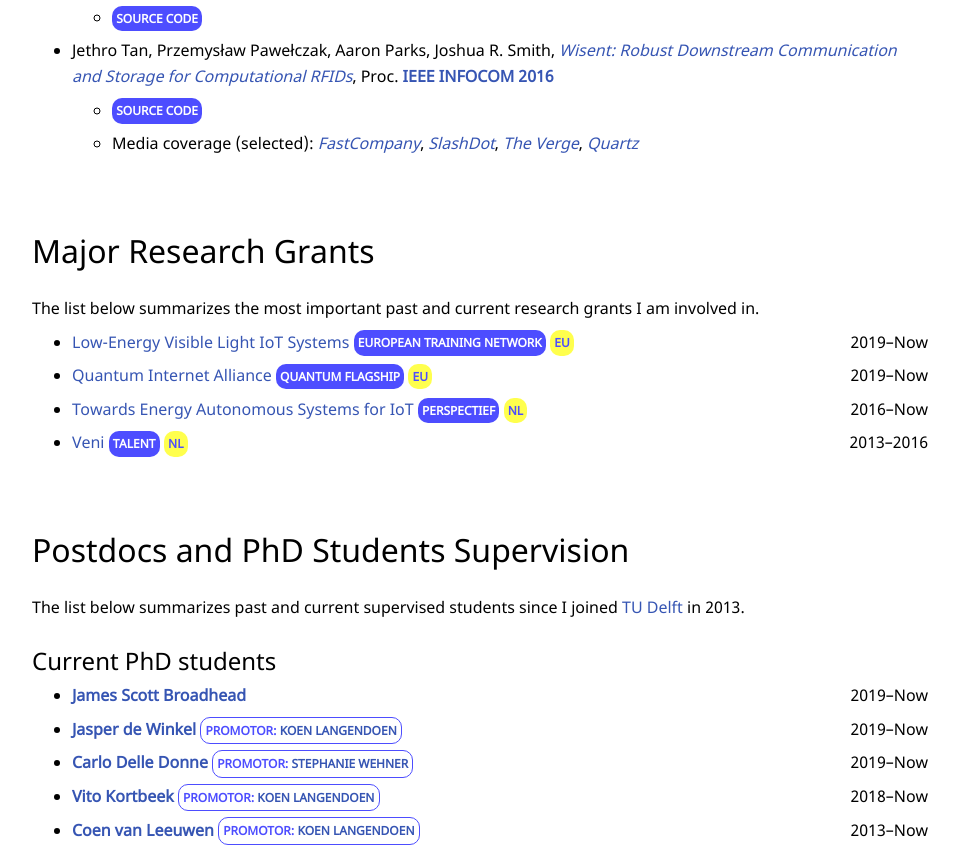
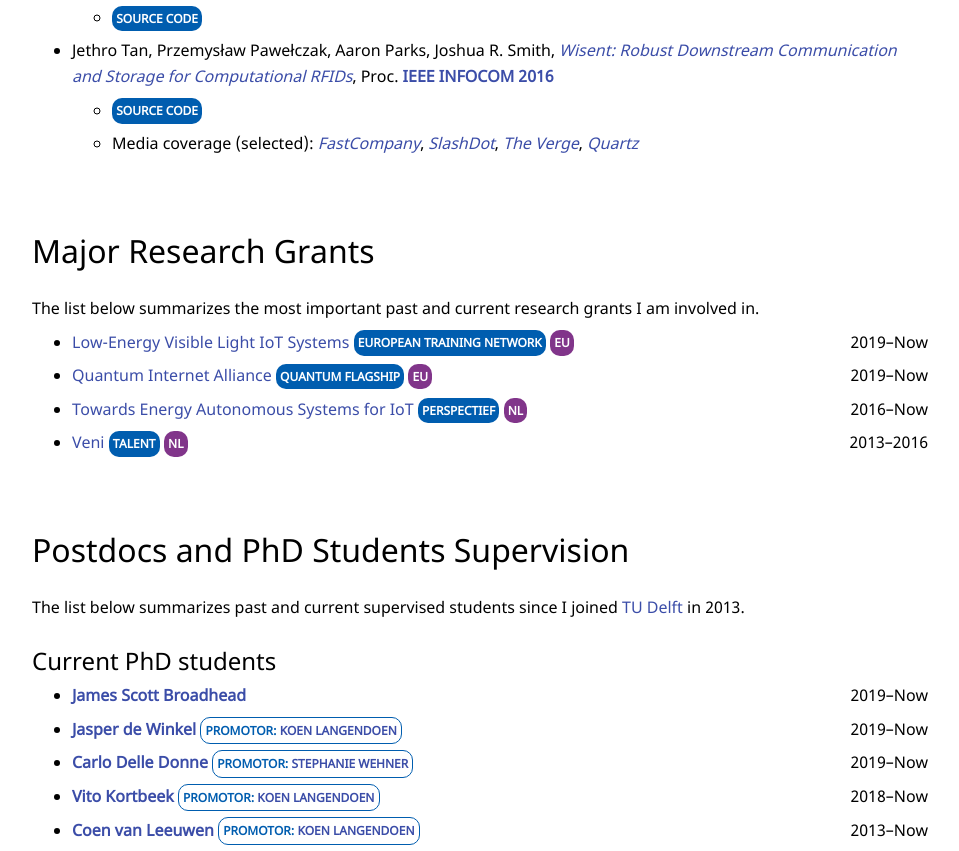
Before and after one commit to przemyslaw-pawelczak/przemyslaw-pawelczak.github.io, a plain HTML site: page index.html in a window 1280 px wide. Shown: the part 1946-2797 px from the top of the page, without its empty margins (160-1119 px from the left). Drawn offline with Linux system fonts and the light colour scheme.

Commit message:
Add files via upload

```diff
--- a/css/lit_adapted.css
+++ b/css/lit_adapted.css
@@ -3,7 +3,7 @@
 * CSS file written by Arham Jain (https://github.com/ajusa)
 *
 * Downloaded from https://github.com/ajusa/lit on November 23, 2020
-* Adapted and revised by Przemyslaw Pawelczak (p.pawelczak@tudelft.nl) on November 26, 2020
+* Adapted and revised by Przemyslaw Pawelczak (p.pawelczak@tudelft.nl) on December 8, 2020
 */
 
 /* Notes */
@@ -17,28 +17,16 @@
 * convert -size 800x200 xc:#4d4dff banner_4d4dff.png
 */
 
-
-/*
-Colors:
-#4d4dff - light blue
-#3655b3 - dark blue
-#ff4d4d - pink
-#b33636 - red
-#ffff4d - yellow
-#ffffff - white
-*/
-
-
 :root {
  --font: 'Noto_Sans';
  --line-height: 0.85em;
  --margin: 20px;
- --color-1: #4d4dff;
- --color-2: #3655b3;
- --color-3: #ff4d4d;
- --color-4: #b33636;
- --color-5: #ffff4d;
- --color-6: #ffffff;
+ --color-1: #005DAF; /*Emphasis button (dark color); Paper button (code, videos, etc.)*/ /*Person's button*/
+ --color-2: #3B4DA8; /*Menu button*/ /*Link*/
+ --color-3: #00684A; /*CV button*/
+ --color-4: #7D84A8; /*NOT USED YET*/
+ --color-5: #81358A; /*Emphasis button (light color)*/
+ --color-6: #FFFFFF;
  --separator-before: "[";
  --separator-after: "]";
 }
@@ -153,22 +141,16 @@ a:hover{
  font-style: italic;
 }
 
+.text_footer {
+ text-decoration: none;
+ font-size: 0.8em
+}
+
 .btn { /*Emphasis button (light color)*/
  padding: 0.35em;
  text-transform: uppercase;
  background: var(--color-5);
- color: var(--color-1);
- font: 0.75em var(--font);
- border-radius: 10px;
- font-weight: bold;
-}
-
-.btn_transparent { /*Person's button*/
- padding: 0.35em;
- text-transform: uppercase;
- color: var(--color-1);
- border: solid var(--color-1);
- border-width: thin;
+ color: var(--color-6);
  font: 0.75em var(--font);
  border-radius: 10px;
  font-weight: bold;
@@ -195,6 +177,17 @@ a:hover{
  font: 0.75em var(--font);
  border-radius: 10px;
  text-align: center;
+ font-weight: bold;
+}
+
+.btn_transparent { /*Person's button*/
+ padding: 0.35em;
+ text-transform: uppercase;
+ color: var(--color-1);
+ border: solid var(--color-1);
+ border-width: thin;
+ font: 0.75em var(--font);
+ border-radius: 10px;
  font-weight: bold;
 }
 
```
